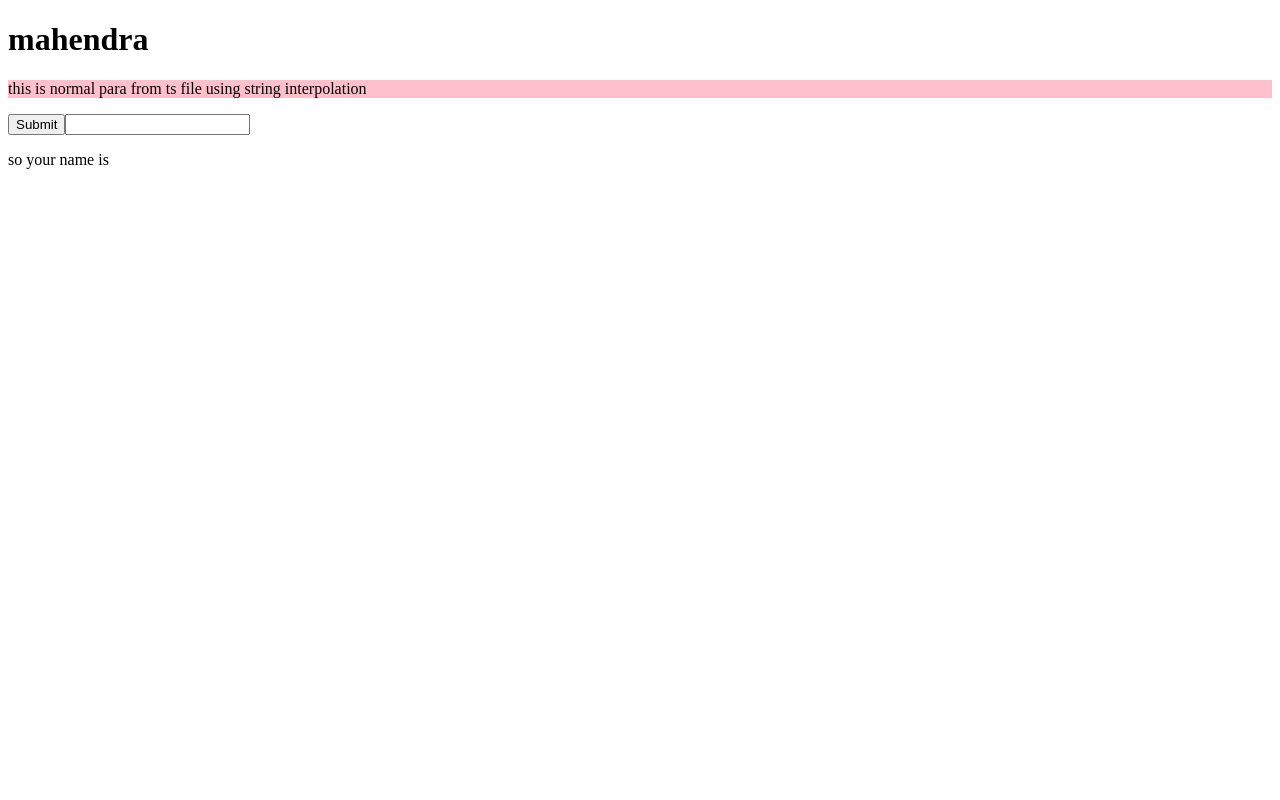
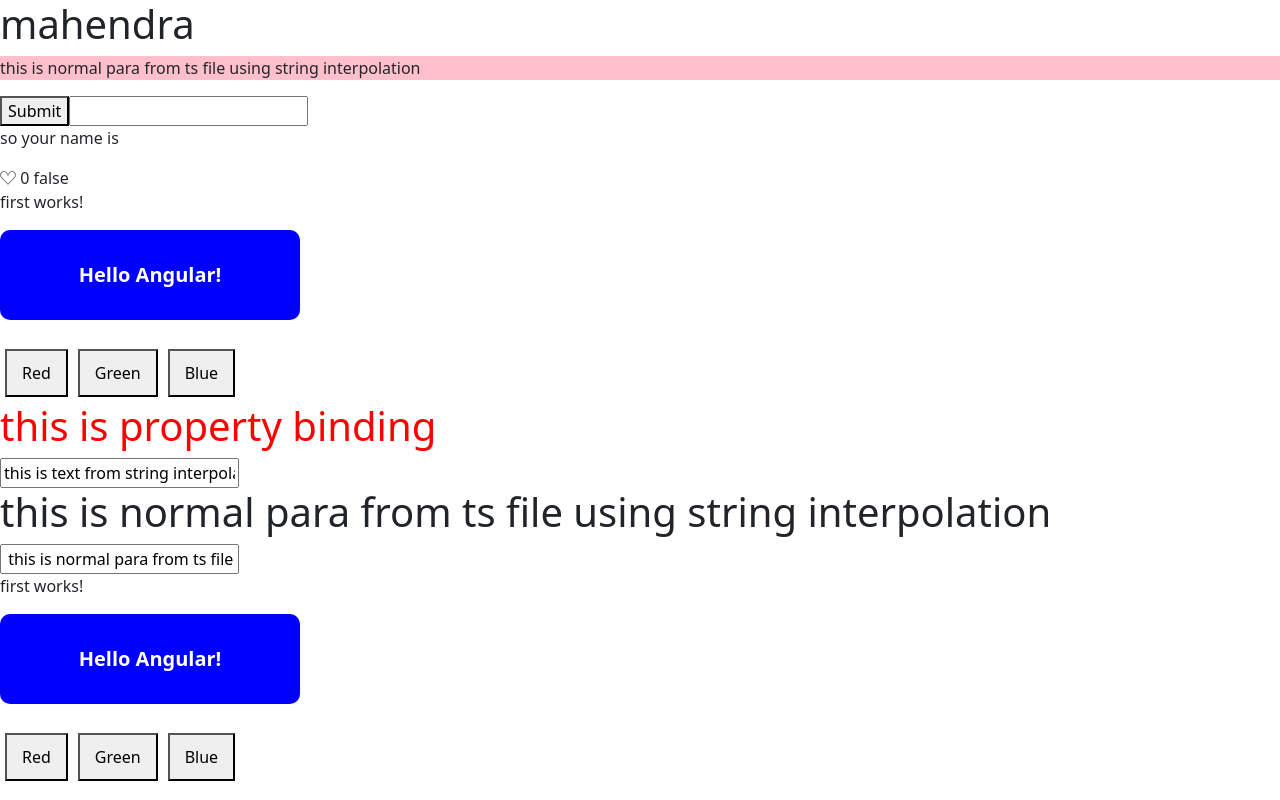
Before and after one commit to mahendrapmisard/Angular-prac, an Angular app: page / in a window 1280 px wide. Built offline with nearby package versions, Linux system fonts and the light colour scheme.

Commit message:
like and colour changing buttons fetures

```diff
--- a/angular.json
+++ b/angular.json
@@ -26,7 +26,9 @@
               }
             ],
             "styles": [
-              "src/styles.css"
+              "src/styles.css",
+                "node_modules/bootstrap/dist/css/bootstrap.min.css",
+  "node_modules/bootstrap-icons/font/bootstrap-icons.css"
             ]
           },
           "configurations": {
--- a/package.json
+++ b/package.json
@@ -18,6 +18,7 @@
     "@angular/platform-browser": "^21.2.0",
     "@angular/router": "^21.2.0",
     "bootstrap": "^5.3.8",
+    "bootstrap-icons": "^1.13.1",
     "rxjs": "~7.8.0",
     "tslib": "^2.3.0"
   },
--- a/src/app/app.html
+++ b/src/app/app.html
@@ -16,5 +16,31 @@
 <p>so your name is {{ fname }}</p>
 
 <h1></h1>
+<!-- @ngif (isliked) {
+<i type="button" class="bi bi-suit-heart-fill" (onclick)="heartliked()"></i>
+} -->
 
-<i class="bi bi-suit-heart-fill"></i>
+@if (isliked) {
+  <i type="button" [style.color]="'red'" class="bi bi-suit-heart-fill" (click)="heartliked()"></i>
+} @else {
+  <i type="button" [style.color]="'grey'" class="bi bi-suit-heart" (click)="heartliked()"></i>
+}
+
+{{ likes }}
+
+{{ isliked }}
+
+<br />
+<app-first></app-first>
+
+<h1 [ngStyle]="{ color: 'red' }">this is property binding</h1>
+
+<!-- --string interpolation -->
+
+<input type="textarea" value="{{ textvalue }}" />
+
+<h1>{{ para }}</h1>
+
+<input type="text" value="{{ para }}" [attr.maxlength]="max_length" min="{{ min_length }}" />
+
+<app-first></app-first>
--- a/src/app/app.ts
+++ b/src/app/app.ts
@@ -1,9 +1,11 @@
 import { Component, signal } from '@angular/core';
 import { RouterOutlet } from '@angular/router';
+import { First } from "./first/first";
+import { NgStyle } from '@angular/common';
 
 @Component({
   selector: 'app-root',
-  imports: [RouterOutlet],
+  imports: [RouterOutlet, First, NgStyle],
   templateUrl: './app.html',
   styleUrl: './app.css'
 })
@@ -11,9 +13,13 @@ export class App {
   // protected readonly title = signal('myAngularApp');
   para : String = " this is normal para from ts file using string interpolation"
 
+  textvalue : string = "this is text from string interpolation into textbox"
+
   name:String = ""
   fname : String = ""
 
+  max_length:number = 10
+min_length : number = 5
   nameplaceholder :string = "enter your name"
 methodbinding(){
   return "this is function return";
@@ -25,10 +31,30 @@ submitclicked(eveobj:any){
 
 }
 
+
+headingcolour = "blue";
+
 pickthename(nameeve:any){
   // console.log("anem is entered")
 this.name = nameeve.srcElement.value
 // console.log(nameeve.srcElement.value)
 }
 
+isliked :boolean = false
+
+likes :number = 0;
+
+heartliked(){
+
+  // this.isliked = !this.isliked
+  if(this.isliked){
+    this.isliked = false;
+    this.likes = this.likes-1;
+  }
+  else {
+  this.isliked = true;
+  this.likes = this.likes+1;
 }
+}
+
+}
--- /dev/null
+++ b/src/app/first/first.css
@@ -0,0 +1,13 @@
+.box {
+  width: 300px;
+  padding: 30px;
+  text-align: center;
+  font-weight: bold;
+  border-radius: 10px;
+}
+
+button {
+  margin: 5px;
+  padding: 10px 15px;
+  cursor: pointer;
+}
--- /dev/null
+++ b/src/app/first/first.html
@@ -0,0 +1,21 @@
+<p>first works!</p>
+
+
+<div
+  [ngStyle]="{
+    'color': textColor,
+    'background-color': backgroundColor,
+    'font-size': fontSize
+  }"
+  class="box">
+
+  Hello Angular!
+
+</div>
+<br />
+
+<button (click)="makeRed()">Red</button>
+
+<button (click)="makeGreen()">Green</button>
+
+<button (click)="makeBlue()">Blue</button>
--- /dev/null
+++ b/src/app/first/first.ts
@@ -0,0 +1,32 @@
+import { Component } from '@angular/core';
+import { NgStyle } from '@angular/common';
+
+@Component({
+  selector: 'app-first',
+  imports: [NgStyle],
+  templateUrl: './first.html',
+  styleUrl: './first.css',
+})
+export class First {
+
+
+  textColor = 'white';
+  backgroundColor = 'blue';
+  fontSize = '20px';
+
+  makeRed() {
+    this.textColor = 'white';
+    this.backgroundColor = 'red';
+  }
+
+  makeGreen() {
+    this.textColor = 'white';
+    this.backgroundColor = 'green';
+  }
+
+  makeBlue() {
+    this.textColor = 'white';
+    this.backgroundColor = 'blue';
+  }
+
+}
```
Also changed, not shown: 2 other files (tests, documents, lock files or other folders).
